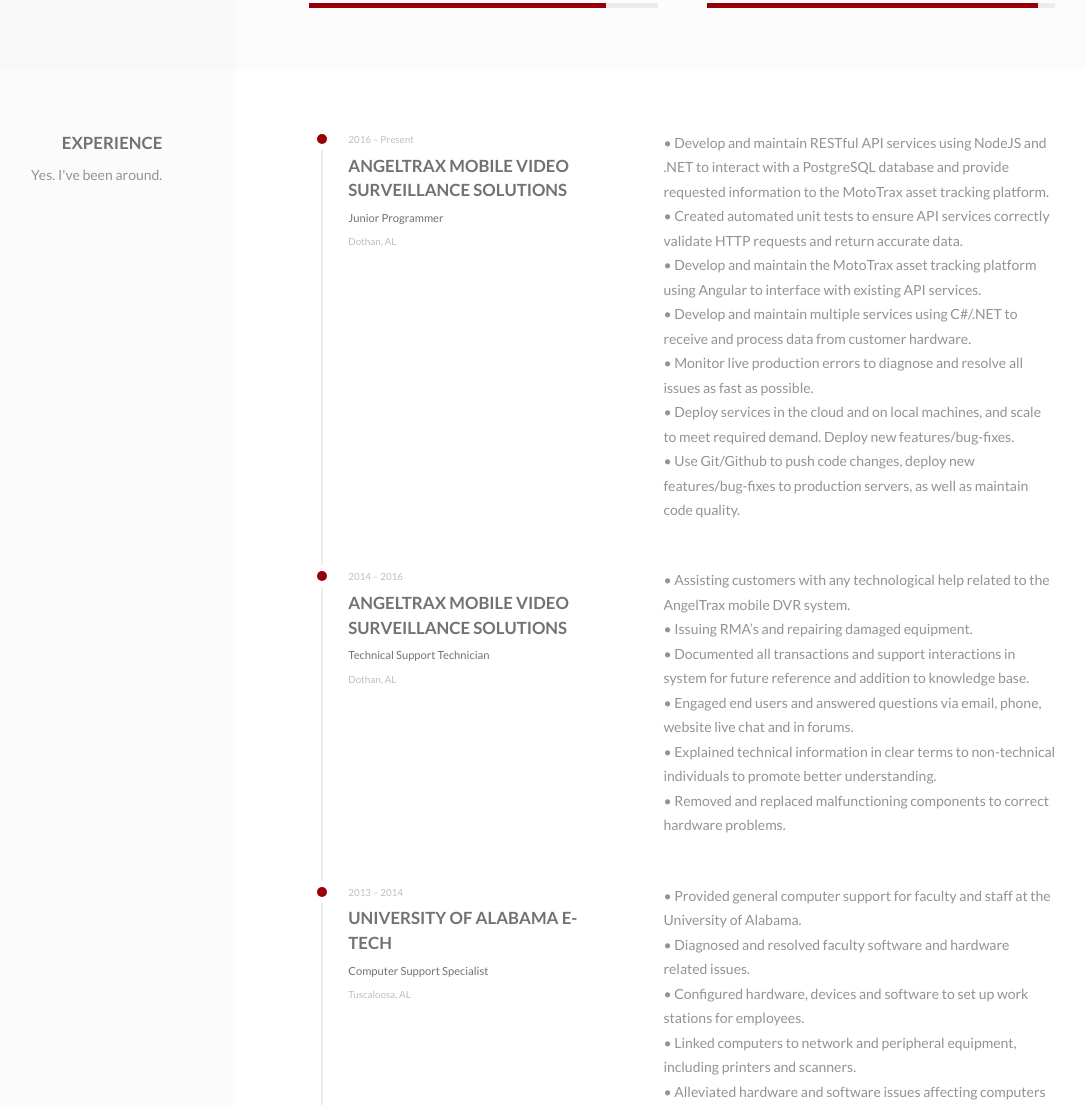
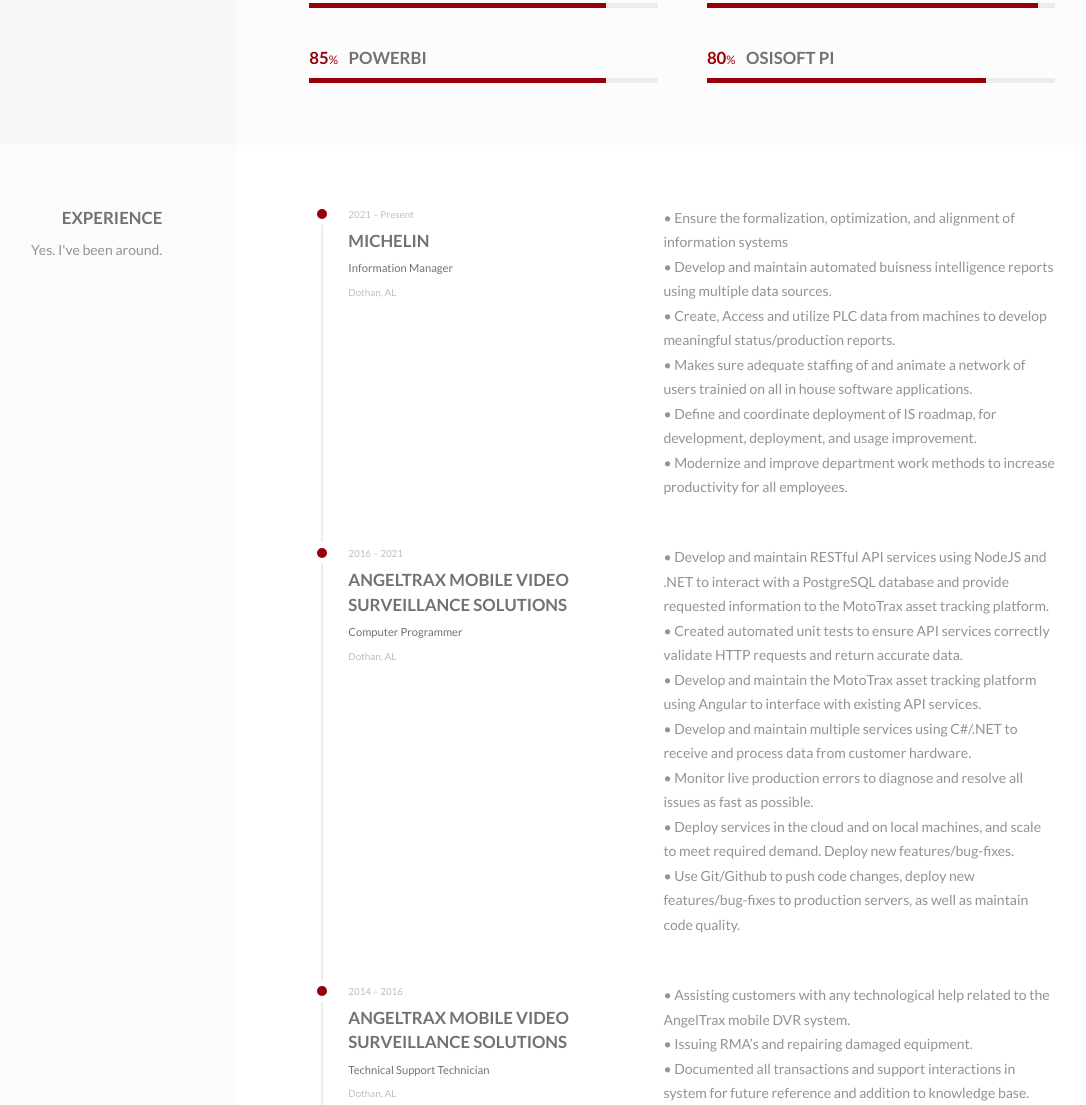
Before and after one commit to anderson-tyler/anderson-tyler.github.io, a plain HTML site: page index.html in a window 1280 px wide. Shown: the part 1897-3002 px from the top of the page, without its empty margins (149-1235 px from the left). Drawn offline with nearby package versions, Linux system fonts and the light colour scheme.

Commit message:
add michelin work experience and new skill bars

```diff
--- a/index.html
+++ b/index.html
@@ -562,6 +562,44 @@
                                 </div>
                             </div><!-- /o-grid__col -->
 
+                            <div class="o-grid__col-sm-6">
+                                <div class="o-content">
+                                    <div class="o-media  o-media--block">
+                                        <div class="o-media__figure">
+                                            <div class="c-number  t-primary-color">
+                                                85<small>%</small>
+                                            </div>
+                                        </div>
+                                        <div class="o-media__body">
+                                            <h3>PowerBI</h3>
+                                        </div>
+                                    </div>
+                                    <div class="c-progress-bar  o-content__body  t-border-color-bg  u-mt-text">
+                                        <div class="a-progress-bar  c-progress-bar__filler  t-primary-bg"
+                                            data-percent="85"></div>
+                                    </div>
+                                </div>
+                            </div><!-- /o-grid__col -->
+
+                            <div class="o-grid__col-sm-6">
+                                <div class="o-content">
+                                    <div class="o-media  o-media--block">
+                                        <div class="o-media__figure">
+                                            <div class="c-number  t-primary-color">
+                                                80<small>%</small>
+                                            </div>
+                                        </div>
+                                        <div class="o-media__body">
+                                            <h3>OSIsoft PI</h3>
+                                        </div>
+                                    </div>
+                                    <div class="c-progress-bar  o-content__body  t-border-color-bg  u-mt-text">
+                                        <div class="a-progress-bar  c-progress-bar__filler  t-primary-bg"
+                                            data-percent="80"></div>
+                                    </div>
+                                </div>
+                            </div><!-- /o-grid__col -->
+
                         </div><!-- /o-grid -->
 
                     </div><!-- /o-section__content -->
@@ -606,13 +644,50 @@
                                     <div class="o-grid">
                                         <div class="o-grid__col-md-5">
                                             <div class="c-work__timeframe">
-                                                2016 &ndash; Present
+                                                2021 &ndash; Present
+                                            </div>
+                                            <h3 class="c-work__heading">
+                                                Michelin
+                                            </h3>
+                                            <h4 class="c-work__title">
+                                                Information Manager
+                                            </h4>
+                                            <div class="c-work__location">
+                                                Dothan, AL
+                                            </div>
+                                        </div>
+                                        <div class="o-grid__col-md-7">
+                                            <p>
+                                                • Ensure the formalization, optimization, and alignment of information systems
+                                                <br>
+                                                • Develop and maintain automated buisness intelligence reports using multiple data sources.
+                                                <br>
+                                                • Create, Access and utilize PLC data from machines to develop meaningful status/production reports.
+                                                <br>
+                                                • Makes sure adequate staffing of and animate a network of users trainied on all in house software applications.
+                                                <br>
+                                                • Define and coordinate deployment of IS roadmap, for development, deployment, and usage improvement.
+                                                <br>
+                                                • Modernize and improve department work methods to increase productivity for all employees.
+                                            </p>
+                                        </div>
+                                    </div><!-- /o-grid -->
+                                </div><!-- /o-content -->
+                            </div><!-- /c-timeline__item -->
+
+                            <div class="c-timeline__item">
+                                <div class="c-timeline__point  t-timeline__point  t-primary-bg"></div>
+                                <div class="o-content">
+                                    <div class="o-grid">
+                                        <div class="o-grid__col-md-5">
+                                            <div class="c-work__timeframe">
+                                                2016 &ndash; 2021
                                             </div>
                                             <h3 class="c-work__heading">
                                                 AngelTrax Mobile Video Surveillance Solutions
                                             </h3>
                                             <h4 class="c-work__title">
-                                                Junior Programmer
+                                                Computer Programmer
                                             </h4>
                                             <div class="c-work__location">
                                                 Dothan, AL
```
